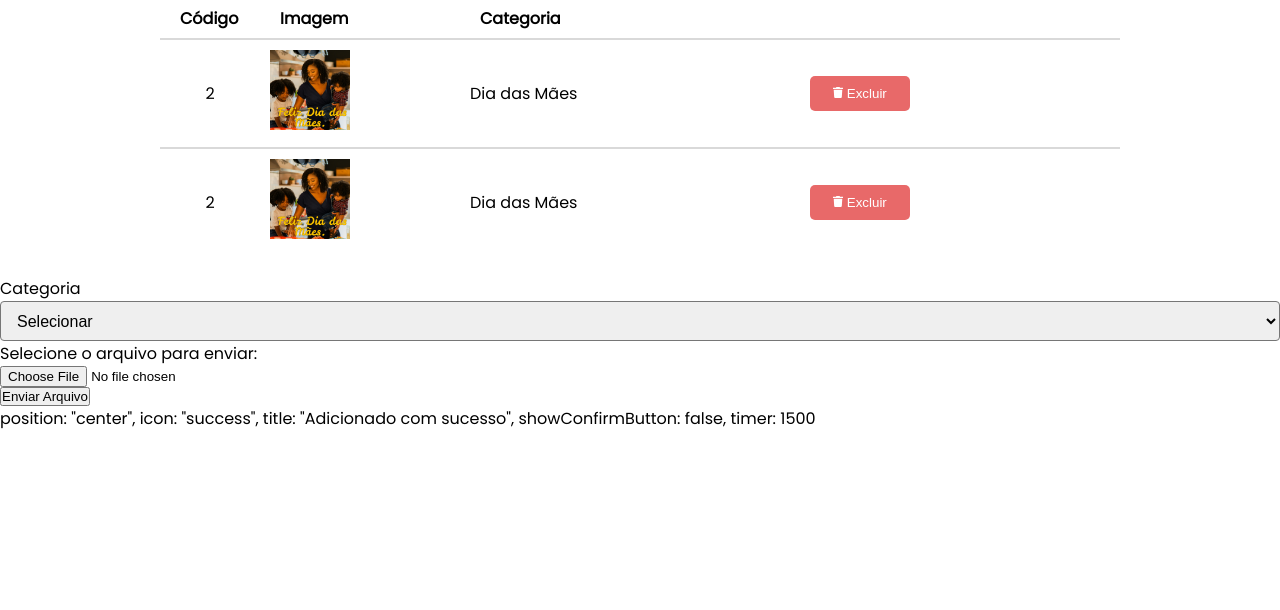
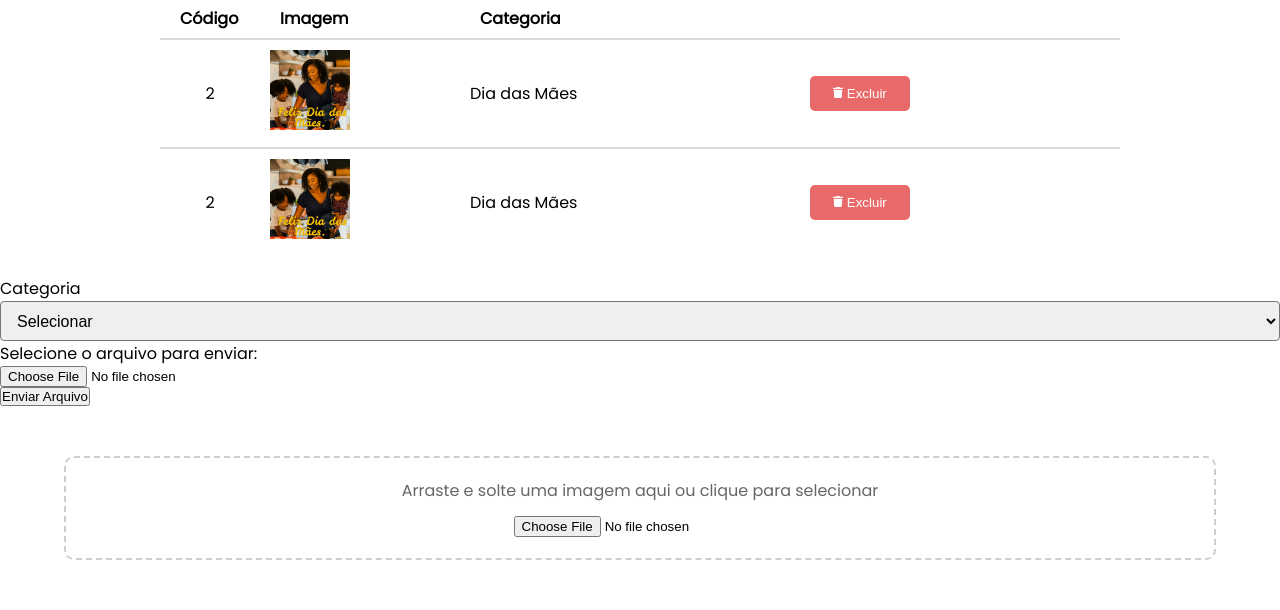
Before and after one commit to Sara01romao/galeria-post, a PHP site: page /backend/index.php in a window 1280 px wide. Shown: the part 358-968 px from the top of the page. Before the commit the page ends 787 px from the top, so only its background shows below. Run offline with PHP 8.4, Linux system fonts and the light colour scheme; some libraries are stand-ins or nearby versions.

Commit message:
feat: campo drop imagem modal

```diff
--- a/backend/index.php
+++ b/backend/index.php
@@ -127,7 +127,11 @@
 
     </div>
 
-
+    <div id="drop-area">
+      <div class="drop-text">Arraste e solte uma imagem aqui ou clique para selecionar</div>
+      <input type="file" id="fileInput" accept="image/*" />
+      <img id="preview" src="#" alt="Preview" />
+    </div>
 
 
     <script>
@@ -136,7 +140,7 @@
 
         Swal.fire({
           title: "Adicionar Novo",
-          html: `<div>
+          html: `<div >
 
                   <form class="add-form" action="upload.php" method="post" enctype="multipart/form-data">
 
@@ -152,11 +156,15 @@
 
                     </div>
 
-                    <div class="campo-container campo-upload">
-                      <label for="arquivo">Selecione o arquivo para enviar:</label>
-                      <input type="file" name="arquivo">
-                      <input type="submit" value="Enviar Arquivo">
+                    <div class="drop-imagem-container">
+                      <div id="drop-area">
+                        <div class="drop-text">Arraste e solte uma imagem aqui ou clique para selecionar</div>
+                        <input type="file" id="fileInput" accept="image/*" />
+                        <img id="preview" src="#" alt="Preview" />
+                      </div>
                     </div>
+
+
                   </form>
 
                 </div>`,
@@ -183,13 +191,50 @@
 
       })
 
+      const dropArea = document.getElementById('drop-area');
+      const fileInput = document.getElementById('fileInput');
+      const preview = document.getElementById('preview');
+
+        dropArea.addEventListener('dragover', (event) => {
+          event.preventDefault();
+          dropArea.classList.add('active');
+        });
+
+        dropArea.addEventListener('dragleave', () => {
+          dropArea.classList.remove('active');
+        });
+
+        dropArea.addEventListener('drop', (event) => {
+          event.preventDefault();
+          dropArea.classList.remove('active');
+          const file = event.dataTransfer.files[0];
+          handleFile(file);
+        });
+
+        fileInput.addEventListener('change', (event) => {
+          const file = event.target.files[0];
+          handleFile(file);
+        });
+
+        function handleFile(file) {
+          if (file) {
+            const reader = new FileReader();
+            reader.onload = function (event) {
+              preview.src = event.target.result;
+              preview.style.display = 'block';
+            };
+            reader.readAsDataURL(file);
+          }
+        }
+
+
     </script>
 </body>
 </html>
 
 
-position: "center",
+<!-- position: "center",
 icon: "success",
 title: "Adicionado com sucesso",
 showConfirmButton: false,
-timer: 1500
+timer: 1500 -->
--- a/backend/style.css
+++ b/backend/style.css
@@ -180,3 +180,38 @@
     font-size: 16px;
     padding: 0px 12px;
 }
+
+
+.drop-imagem-container{
+    background-color: #f4f4f4;
+    border-radius: 4px;
+    height: 190px;
+    display: flex;
+    flex-direction: column;
+    align-items: center;
+    justify-content: center;
+}
+
+
+
+#drop-area {
+    border: 2px dashed #CECECE;
+    border-radius: 10px;
+    padding: 20px;
+    text-align: center;
+    margin: 50px auto;
+    width: 90%;
+  }
+
+  .drop-text {
+    color: #666;
+    font-size: 16px;
+    margin-bottom: 10px;
+  }
+
+  #preview {
+    max-width: 100%;
+    max-height: 200px;
+    margin-top: 10px;
+    display: none;
+  }
```
